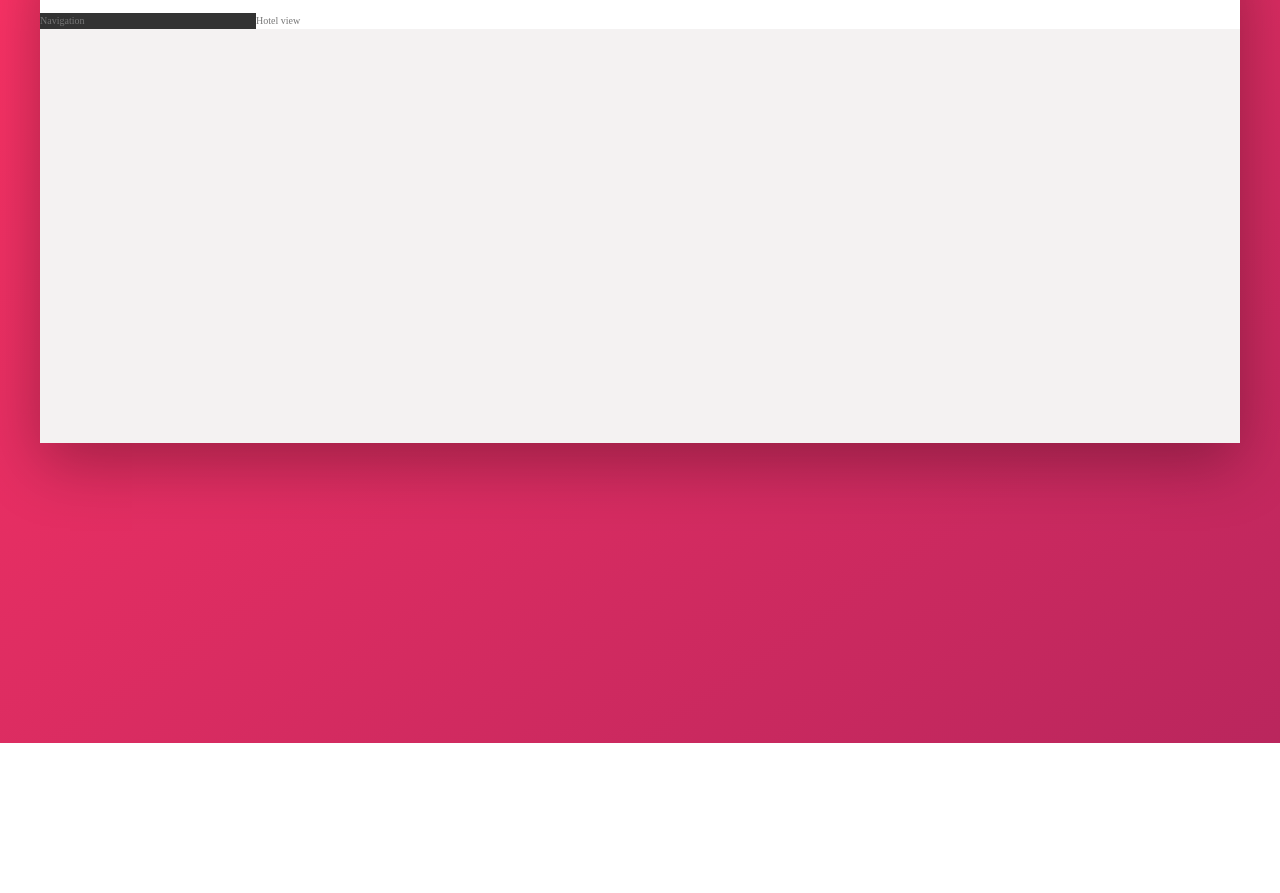
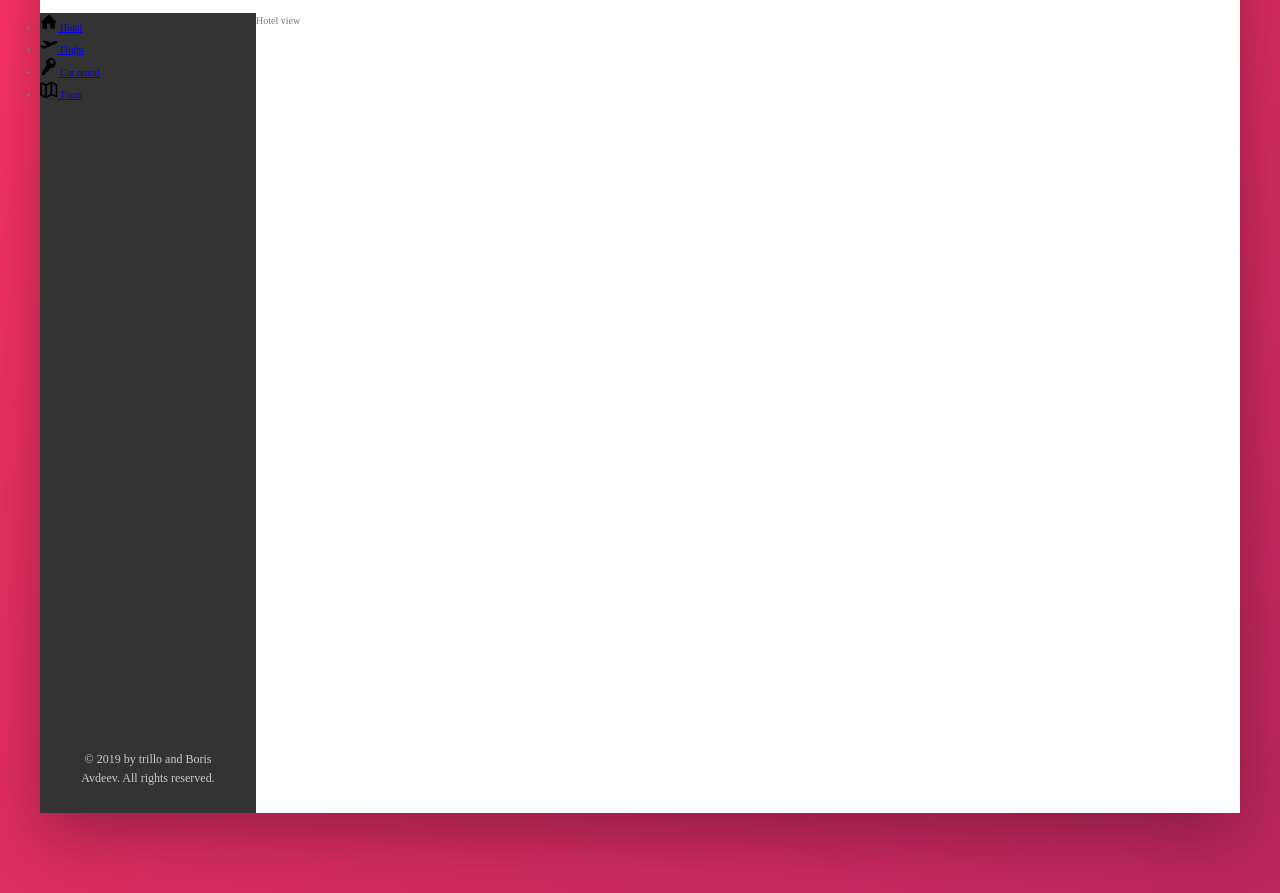
Before and after one commit to avborik/trilllo, a website: page index.html in a window 1280 px wide. Shown: the part 137-1030 px from the top of the page. Before the commit the page ends 880 px from the top, so only its background shows below. Drawn offline with Linux system fonts and the light colour scheme.

Commit message:
styling side bar

```diff
--- a/index.html
+++ b/index.html
@@ -47,7 +47,43 @@
             </header>
             <div class="content">
                 <nav class="sidebar">
-                    Navigation
+                    <ul class="side-nav">
+                        <li class="side-nav__item side-nav__item--active">
+                            <a href="#" class="side-nav__link">
+                                <svg class="side-nav__icon">
+                                    <use xlink:href="img/sprite.svg#icon-home"></use>
+                                </svg>
+                                <span>Hotel</span>
+                            </a>
+                        </li>
+                        <li class="side-nav__item">
+                            <a href="#" class="side-nav__link">
+                                <svg class="side-nav__icon">
+                                    <use xlink:href="img/sprite.svg#icon-aircraft-take-off"></use>
+                                </svg>
+                                <span>Flight</span>
+                            </a>
+                        </li>
+                        <li class="side-nav__item">
+                            <a href="#" class="side-nav__link">
+                                <svg class="side-nav__icon">
+                                    <use xlink:href="img/sprite.svg#icon-key"></use>
+                                </svg>
+                                <span>Car rental</span>
+                            </a>
+                        </li>
+                        <li class="side-nav__item">
+                            <a href="#" class="side-nav__link">
+                                <svg class="side-nav__icon">
+                                    <use xlink:href="img/sprite.svg#icon-map"></use>
+                                </svg>
+                                <span>Tours</span>
+                            </a>
+                        </li>
+                    </ul>
+                    <div class="legal">
+                        &copy; 2019 by trillo and Boris Avdeev. All rights reserved.
+                    </div>
                 </nav>
                 <main class="hotel-view">
                         Hotel view
--- a/sass/_components.scss
+++ b/sass/_components.scss
@@ -111,9 +111,9 @@
 
     }
 
-    &__user {
+    // &__user {
 
-    }
+    // }
 
     &__user-photo {
             height: 3.75rem;
@@ -121,7 +121,33 @@
             margin-right: 1rem;
     }
 
-    &__user-name {
+    // &__user-name {
+
+    // }
+}
+
+////////////////////////////////////////
+// SIDE NAVIGATION
+.side-nav {
+    &__item {
+
+    }
+
+    &__link {
+
+    }
+
+    &__icon {
+        width: 1.75rem;
+        height: 1.75rem;
 
     }
 }
+////////////////////////////////////////
+// LEGAL TEXT
+.legal {
+    font-size: 1.2rem;
+    color: var(--color-grey-light-4);
+    text-align: center;
+    padding: 2.5rem;
+}
--- a/sass/_layout.scss
+++ b/sass/_layout.scss
@@ -26,9 +26,13 @@
     background-color: var(--color-grey-dark-1);
 
     flex: 0 0 18%;
+    display: flex;
+    flex-direction: column;
+    justify-content: space-between;
 }
 
 .hotel-view {
     background-color: #fff;
     flex: 1;
+    height: 80rem;
 }
```
Also changed, not shown: css/style.css.
